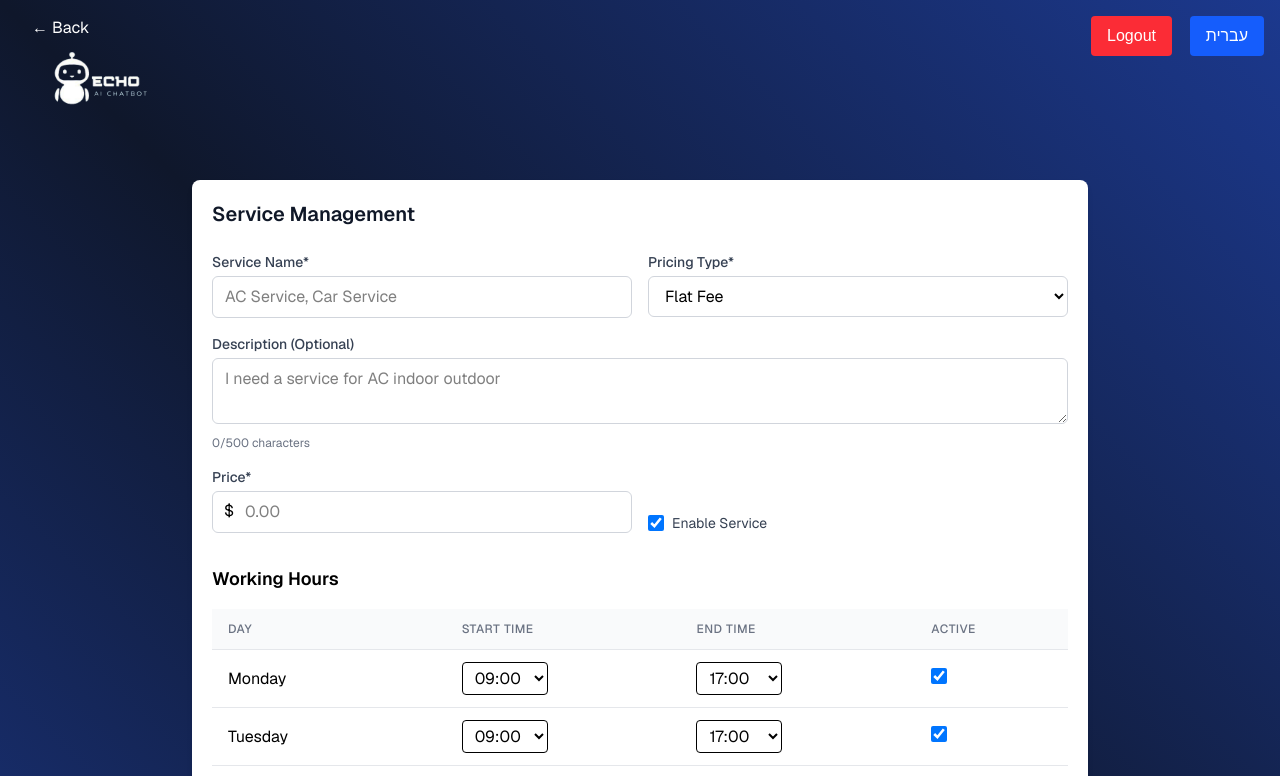
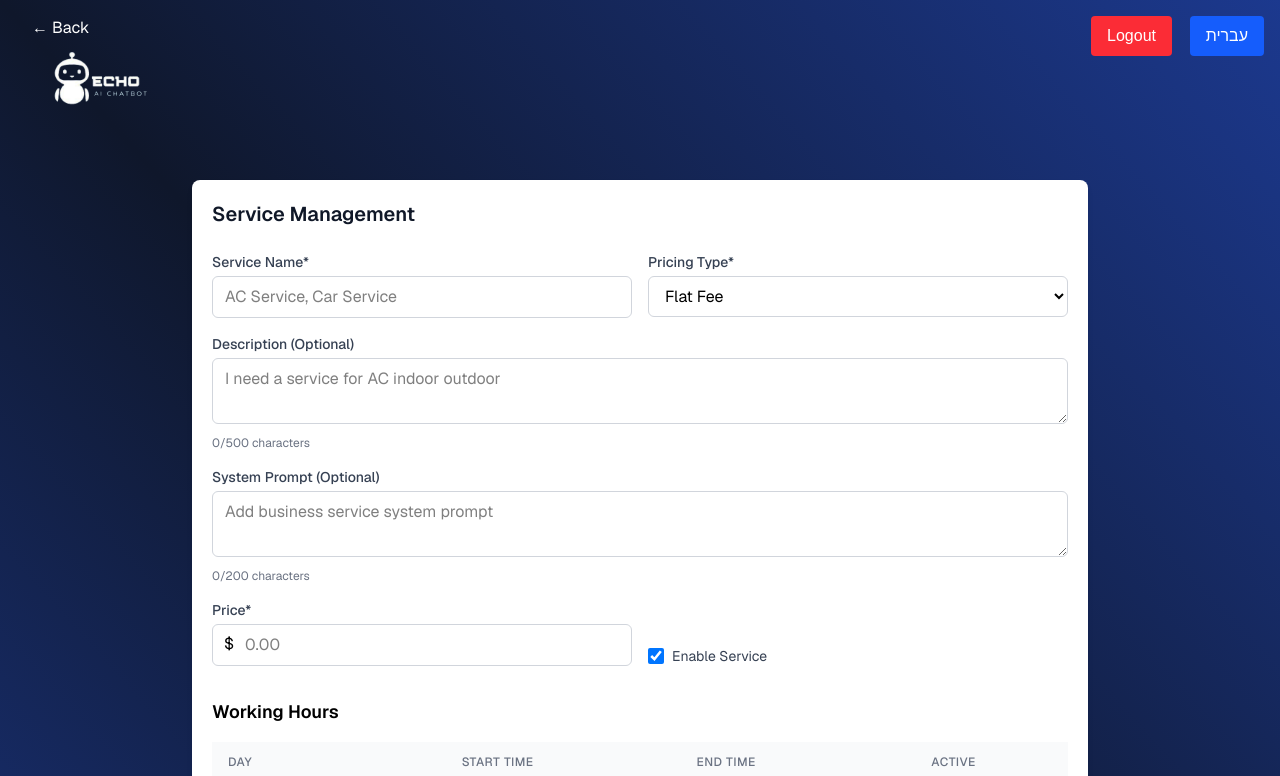
Before and after one commit to itsmehardawood/Neurovise_Chatbot, a Next.js app: page /en/business-service in a window 1280 px wide. Shown: the top 776 px of the page. Built offline with nearby package versions, Linux system fonts and the light colour scheme; sample sign-in values are in the browser's storage.

Commit message:
system prompt added and whatsapp fix

```diff
--- a/src/app/[locale]/admin-panel/page.js
+++ b/src/app/[locale]/admin-panel/page.js
@@ -607,6 +607,12 @@
                       </p>
                     </div>
                     <div>
+                      <h3 className="font-medium text-gray-900">System Prompt</h3>
+                      <p className="text-gray-700">
+                        {selectedService.system_prompt}
+                      </p>
+                    </div>
+                    <div>
                       <h3 className="font-medium text-gray-900">Status</h3>
                       <p className="text-gray-700">
                         <span
--- a/src/app/[locale]/business-service/page.js
+++ b/src/app/[locale]/business-service/page.js
@@ -25,6 +25,7 @@
   const [services, setServices] = useState([]);
   const [serviceName, setServiceName] = useState("");
   const [description, setDescription] = useState("");
+  const [systemmsg, setSystemmsg]= useState("");
   const [priceType, setPriceType] = useState(t("flatFee"));
   const [price, setPrice] = useState("");
   const [isActive, setIsActive] = useState(true);
@@ -92,6 +93,7 @@
             services: [newService],
             working_hours: {},
             chat_tone: selectedTone,
+            system_prompt: systemmsg,
           }),
         }
       );
@@ -105,6 +107,7 @@
       // Reset fields
       setServiceName("");
       setDescription("");
+      setSystemmsg("")
       setPrice("");
       setIsActive(true);
       setTimeout(() => setAddServiceSuccess(false), 3000);
@@ -233,6 +236,27 @@
                   />
                   <p className="text-xs text-gray-500 mt-1">
                     {description.length}/500 {t("characters")}
+                  </p>
+                </div>
+
+                <div>
+                  <label
+                    htmlFor="systemmsg"
+                    className="block text-sm font-medium text-gray-700 mb-1"
+                  >
+                    {t("System Prompt")} {t("optional")}
+                  </label>
+                  <textarea
+                    id="systemmsg"
+                    placeholder={t("Add business service system prompt")}
+                    value={systemmsg}
+                    onChange={(e) => setSystemmsg(e.target.value)}
+                    rows={2}
+                    maxLength={200}
+                    className="w-full px-3 py-2 border border-gray-300 rounded-md focus:outline-none focus:ring-2 focus:ring-blue-500"
+                  />
+                  <p className="text-xs text-gray-500 mt-1">
+                    {systemmsg.length}/200 {t("characters")}
                   </p>
                 </div>
 
```
